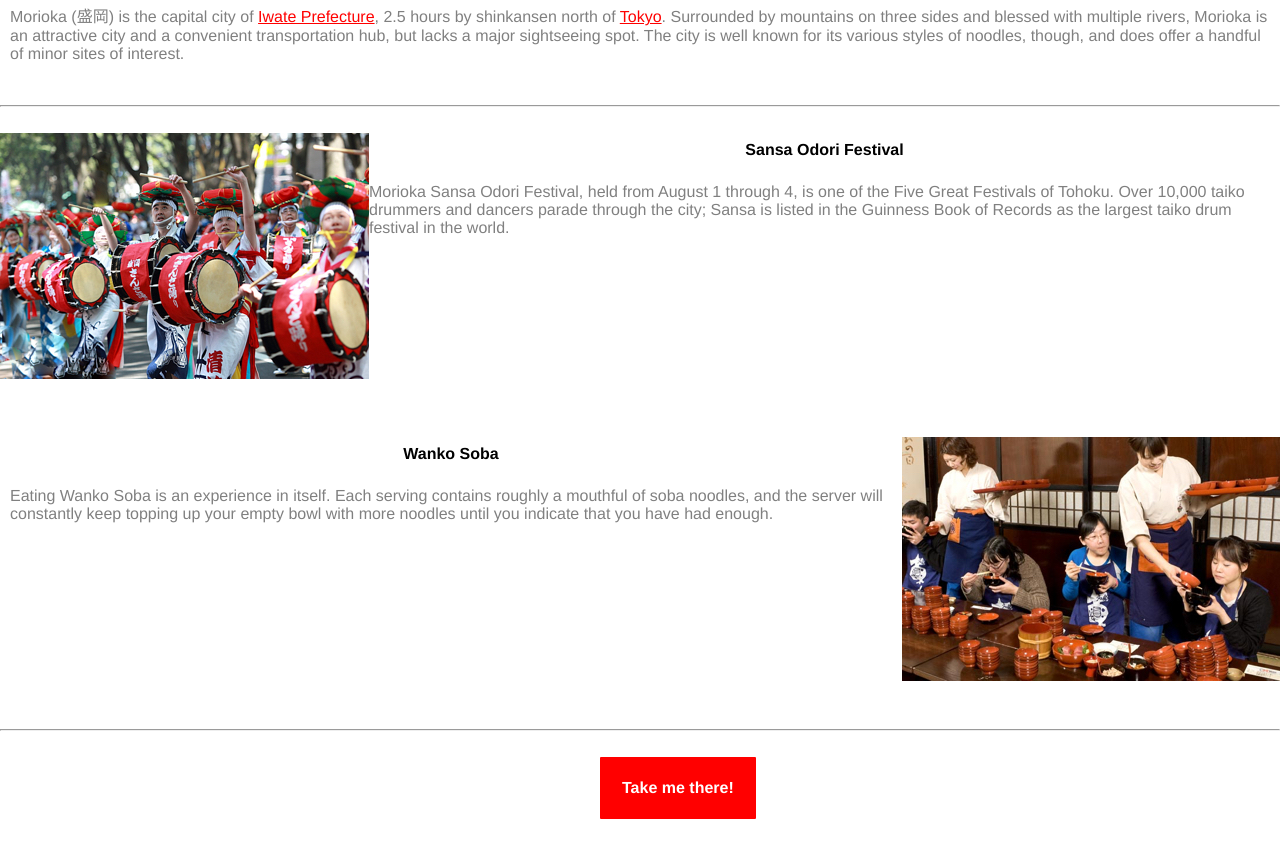
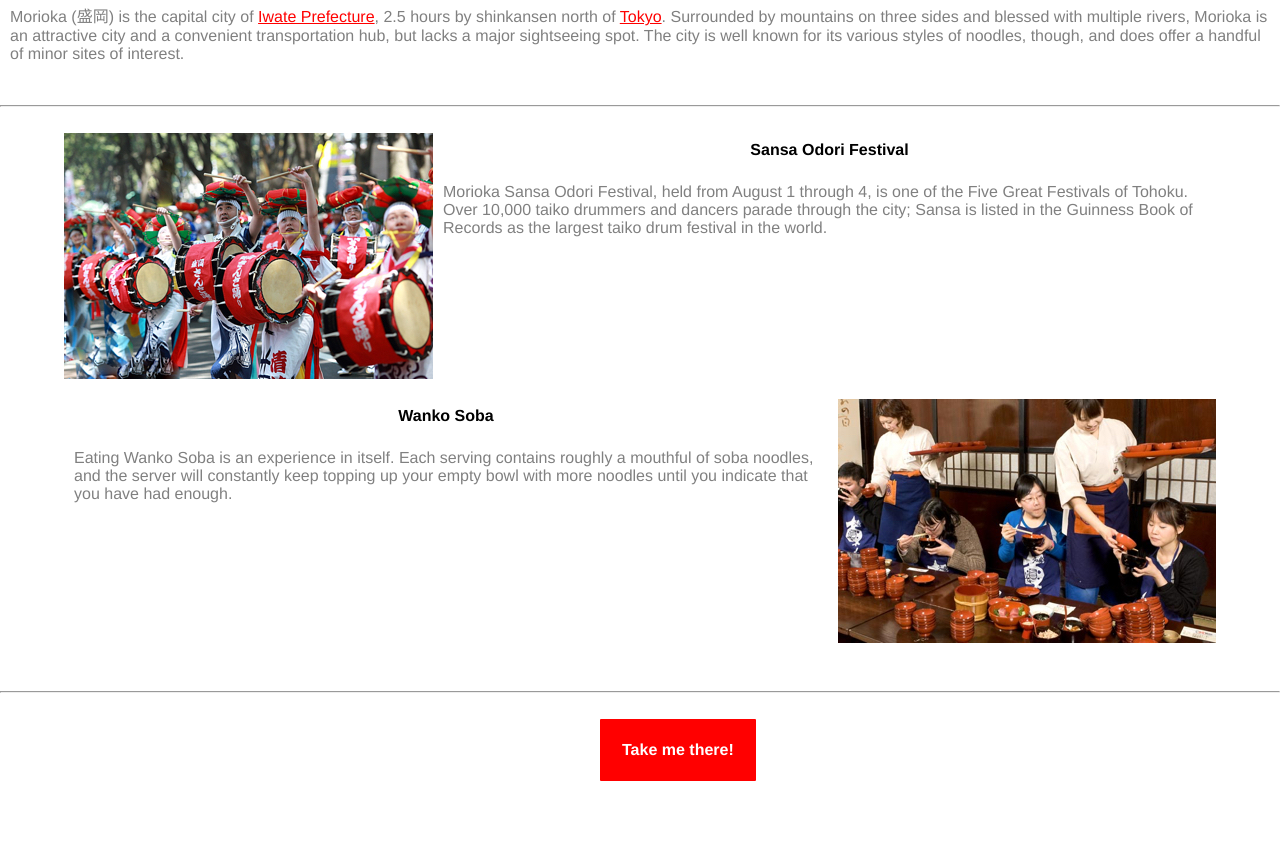
Before and after one commit to KennethKortmann/Challenge1, a plain HTML site: page Morioka /challenge week 1 - content/index.html in a window 1280 px wide. Shown: the part 1113-1970 px from the top of the page. After the commit the page ends 1944 px from the top, so only its background shows below. Drawn offline with Linux system fonts and the light colour scheme.

Commit message:
small improvments

```diff
--- a/Morioka /challenge week 1 - content/index.html
+++ b/Morioka /challenge week 1 - content/index.html
@@ -16,15 +16,17 @@
 <br>
  <hr class="styleline">
 <br>
-<div class="Sansa">
-  <img class="drummers" src="images/image-1.jpg" alt="drummers">
-  <h2>Sansa Odori Festival</h2>
-  <p class="blocktext">Morioka Sansa Odori Festival, held from August 1 through 4, is one of the Five Great Festivals of Tohoku. Over 10,000 taiko drummers and dancers parade through the city; Sansa is listed in the Guinness Book of Records as the largest taiko drum festival in the world.</p>
-</div>
-<div class="Wanko">
-  <img class="restaurant" src="images/image-2.jpg" alt="restaurant">
-  <h2>Wanko Soba</h2>
-  <p>Eating Wanko Soba is an experience in itself. Each serving contains roughly a mouthful of soba noodles, and the server will constantly keep topping up your empty bowl with more noodles until you indicate that you have had enough.</p>
+<div id="content">
+    <div class="image-left article">
+      <img src="images/image-1.jpg" alt="drummers">
+      <h2>Sansa Odori Festival</h2>
+      <p class="blocktext">Morioka Sansa Odori Festival, held from August 1 through 4, is one of the Five Great Festivals of Tohoku. Over 10,000 taiko drummers and dancers parade through the city; Sansa is listed in the Guinness Book of Records as the largest taiko drum festival in the world.</p>
+    </div>
+    <div class="image-right article">
+      <img src="images/image-2.jpg" alt="restaurant">
+      <h2>Wanko Soba</h2>
+      <p>Eating Wanko Soba is an experience in itself. Each serving contains roughly a mouthful of soba noodles, and the server will constantly keep topping up your empty bowl with more noodles until you indicate that you have had enough.</p>
+    </div>
 </div>
 <div>
   <br>
--- a/Morioka /challenge week 1 - content/style.css
+++ b/Morioka /challenge week 1 - content/style.css
@@ -55,21 +55,19 @@ p .blocktext{
 .red {
   color: red;
 }
-.Sansa {
-  display: block;
-  margin-left: auto;
+
+.image-left img {
+    float: left;
+    margin-right: 10px;
 }
-.drummers {
-  float: left;
+
+.image-right img {
+    float: right;
+    margin-left: 10px;
 }
-.Wanko {
-  display: block;
-  margin-right: auto;
-  margin-top: 200px;
-  margin-bottom: 180px;
-}
-.restaurant {
-  float: right;
+.article {
+    height: 246px;
+    margin-bottom: 20px;
 }
 .hr {
   display: block;
@@ -97,3 +95,7 @@ p .blocktext{
   font-weight:bold;
   align-items: center;
 }
+
+#content {
+    padding: 0 5%;
+}
```
